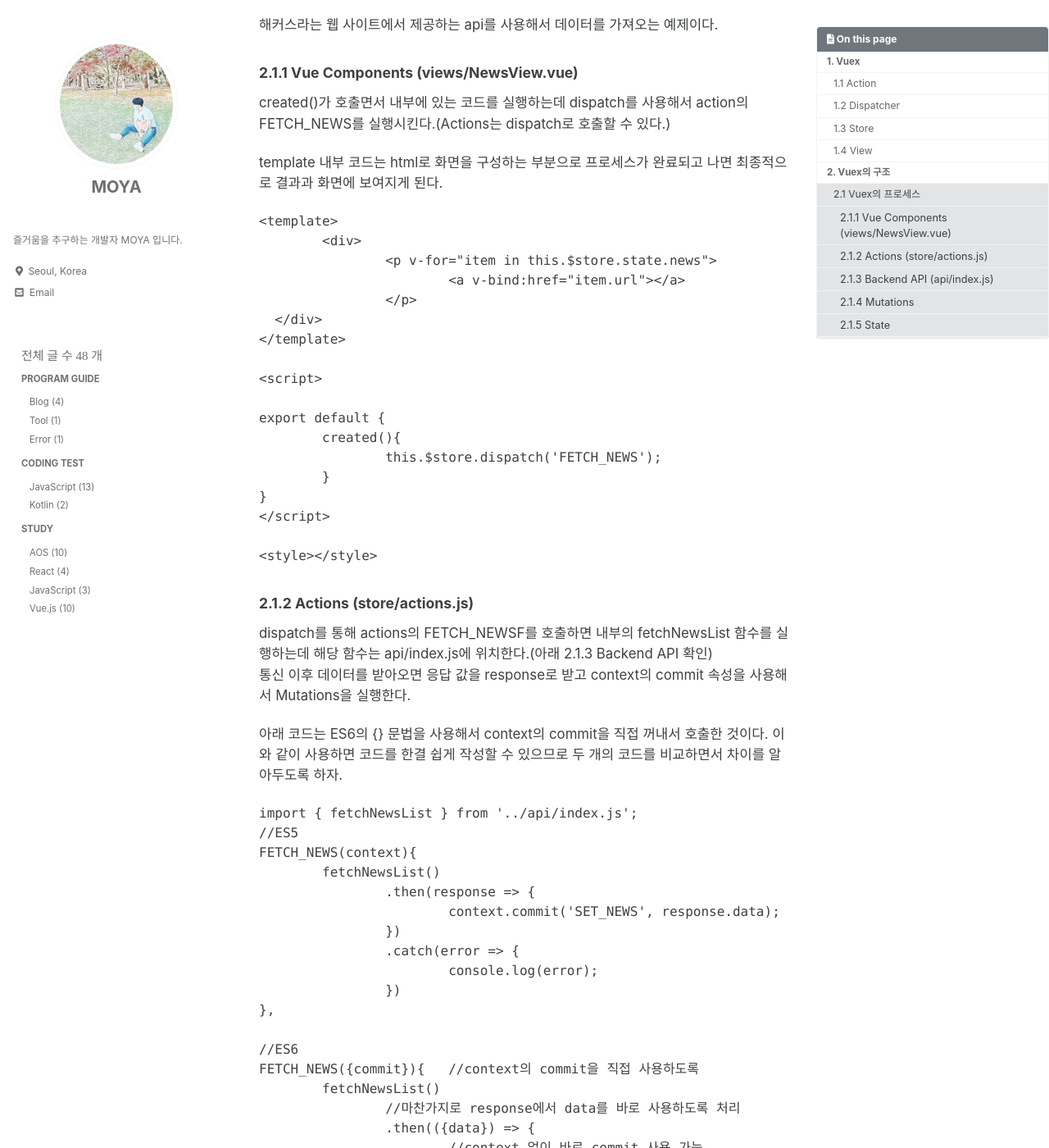
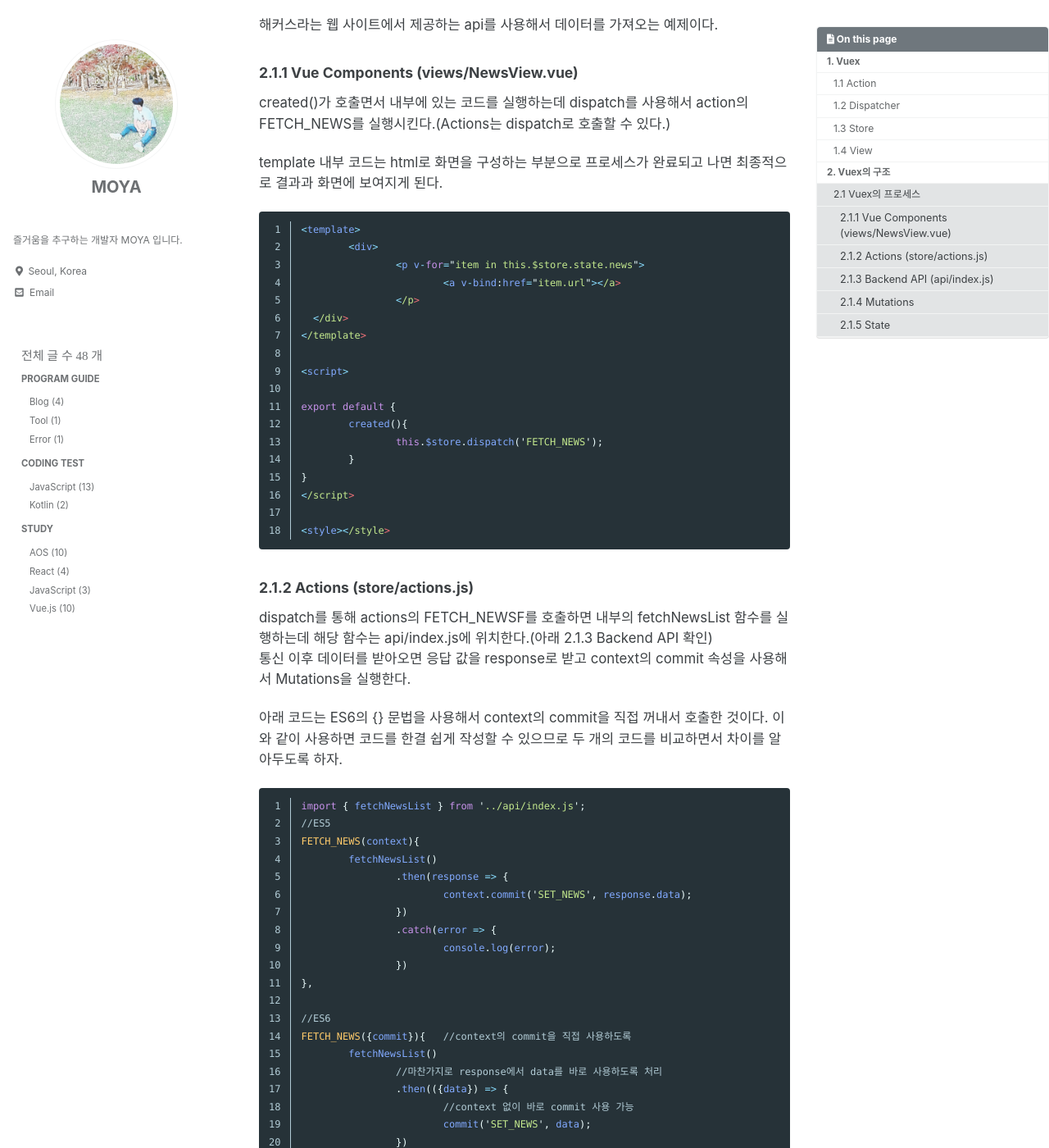
Before and after one commit to kdc7140/kdc7140.github.io, a Jekyll site: the page built from _posts/study/2022-10-03-vue008.md, in a window 1280 px wide and 1400 px high, scrolled down 2519 px. Shown: the whole window at 82% size. Built offline with Jekyll 4.4.1, drawn with Linux system fonts in a browser that asks for light colours; cached includes are drawn as plain includes; some web fonts are replaced; some of the changed text lies outside the part shown.

Commit message:
typo modify

````diff
--- a/_posts/study/2022-10-03-vue008.md
+++ b/_posts/study/2022-10-03-vue008.md
@@ -83,7 +83,7 @@ created()가 호출면서 내부에 있는 코드를 실행하는데 dispatch를
 
 template 내부 코드는 html로 화면을 구성하는 부분으로 프로세스가 완료되고 나면 최종적으로 결과과 화면에 보여지게 된다.
 
-```javaScript
+```javascript
 <template>
 	<div>
 		<p v-for="item in this.$store.state.news">
@@ -114,7 +114,7 @@ dispatch를 통해 actions의 FETCH_NEWSF를 호출하면 내부의 fetchNewsLis
 아래 코드는 ES6의 {} 문법을 사용해서 context의 commit을 직접 꺼내서 호출한 것이다.
 이와 같이 사용하면 코드를 한결 쉽게 작성할 수 있으므로 두 개의 코드를 비교하면서 차이를 알아두도록 하자.
 
-```javaScript
+```javascript
 import { fetchNewsList } from '../api/index.js';
 //ES5
 FETCH_NEWS(context){
````
